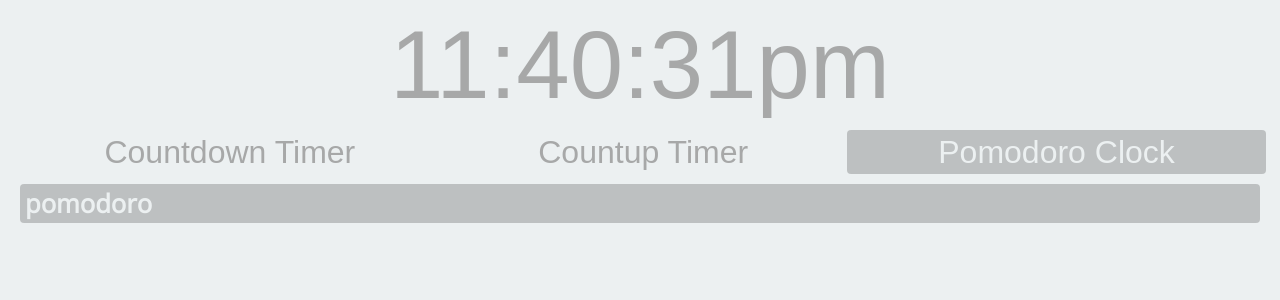
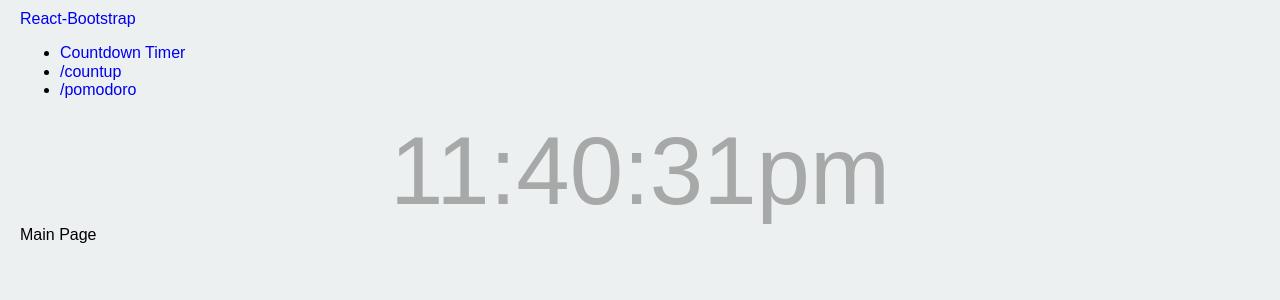
Before and after one commit to pomodoroclock/pomodoroclock.github.io, a React (Create React App) app: page /pomodoro in a window 1280 px wide. Shown: the top 300 px of the page. Built offline with nearby package versions, Linux system fonts and the light colour scheme.

Commit message:
Added yarn support and edited for Boostrap

```diff
--- a/src/App.js
+++ /dev/null
@@ -1,44 +0,0 @@
-import React, { Component } from 'react';
-import { BrowserRouter, Route, NavLink } from 'react-router-dom';
-
-import DigitalClock from './DigitalClock';
-import { Countdown, Countup, Pomodoro } from './Clocks';
-import './styles/App.css';
-
-export default class App extends Component {
-  render() {
-    return (
-      <div>
-        <div className="pure-g">
-          <div className="pure-u-1-1">
-            <DigitalClock />
-          </div>
-        </div>
-        <BrowserRouter>
-          <div>
-            <Route path="/" component={Main} />
-            <Route path="/countdown" component={Countdown} />
-            <Route path="/countup" component={Countup} />
-            <Route path="/pomodoro" component={Pomodoro} />
-          </div>
-        </BrowserRouter>
-      </div>
-    );
-  }
-}
-
-const Main = () => {
-  return (
-    <div className="pure-g">
-      <div className="pure-u-1-3">
-        <NavLink to="/countdown" className="btn l-box" activeClassName="active">Countdown Timer</NavLink>
-      </div>
-      <div className="pure-u-1-3">
-        <NavLink to="/countup" className="btn l-box" activeClassName="active">Countup Timer</NavLink>
-      </div>
-      <div className="pure-u-1-3">
-        <NavLink to="/pomodoro" className="btn l-box" activeClassName="active">Pomodoro Clock</NavLink>
-      </div>
-    </div>
-  );
-};
--- a/src/Clocks.jsx
+++ b/src/components/Clocks.js
@@ -1,9 +1,8 @@
 import React, { Component } from 'react';
 
-import './styles/Clocks.css';
+import '../styles/Clocks.css';
 
 export class Countdown extends Component {
-
   constructor(props) {
     super(props);
     this.minutes = React.createRef();
--- a/src/DigitalClock.jsx
+++ b/src/components/DigitalClock.js
@@ -12,8 +12,8 @@ export default class DigitalClock extends Component {
 	}
 
 	getTime = () => {
-    const takeTwelve = n => n > 12 ?  n  - 12 : n,
-      addZero = n => n < 10 ? "0" +  n : n;
+    let takeTwelve = n => (n > 12) ? n - 12 : n;
+    let addZero = n => (n < 10) ? "0" + n : n;
 
     let d, h, m, s, t, amPm;
     d = new Date();
--- /dev/null
+++ b/src/components/Navbar.js
@@ -0,0 +1,31 @@
+import React from 'react';
+import { NavLink } from 'react-router-dom';
+import Navbar from 'react-bootstrap/lib/Navbar';
+import Nav from 'react-bootstrap/lib/Nav';
+import NavItem from 'react-bootstrap/lib/NavItem';
+
+function AppBar(props) {
+  return (
+    <Navbar>
+      <Navbar.Header>
+        <Navbar.Brand>
+          <a href="#home">React-Bootstrap</a>
+        </Navbar.Brand>
+      </Navbar.Header>
+      <Nav>
+
+        <NavItem eventKey={1} href="#">
+          <NavLink to="/countdown">Countdown Timer</NavLink>
+        </NavItem>
+        <NavItem eventKey={2} href="#">
+          /countup
+        </NavItem>
+        <NavItem eventKey={3} href="#">
+          /pomodoro
+        </NavItem>
+      </Nav>
+    </Navbar>
+  );
+}
+
+export default AppBar;
--- /dev/null
+++ b/src/containers/App.js
@@ -0,0 +1,27 @@
+import React, { Component } from 'react';
+import { Route } from 'react-router-dom';
+
+import Navbar from '../components/Navbar';
+import Main from '../routes/Main';
+import DigitalClock from '../components/DigitalClock';
+import { Countdown, Countup, Pomodoro } from '../components/Clocks';
+
+class App extends Component {
+  componentWillMount() {
+    document.title = 'TickTock';
+  }
+  render() {
+    // <Route path="/countdown" component={Countdown} />
+    // <Route path="/countup" component={Countup} />
+    // <Route path="/pomodoro" component={Pomodoro} />
+    return (
+      <div>
+        <Navbar />
+        <DigitalClock />
+        <Route path="/" component={Main} />
+      </div>
+    );
+  }
+}
+
+export default App;
--- a/src/styles/App.css
+++ b/src/index.css
@@ -6,7 +6,7 @@ h1, h3 {
   margin: 0;
 }
 h1 {
-  font-family: 'Open Sans', serif;
+  font-family: 'M PLUS Rounded 1c', sans-serif;
   font-size: 2em;
   margin: 0;
 }
--- a/src/index.js
+++ b/src/index.js
@@ -1,8 +1,14 @@
 import React from 'react';
-import ReactDOM from 'react-dom';
-import './styles/index.css';
-import App from './App';
+import { render } from 'react-dom';
+import { BrowserRouter } from 'react-router-dom';
+
+import './index.css';
+import App from './containers/App';
 import registerServiceWorker from './registerServiceWorker';
 
-ReactDOM.render(<App />, document.getElementById('root'));
+render((
+  <BrowserRouter>
+    <App />
+  </BrowserRouter>
+), document.getElementById('root'));
 registerServiceWorker();
--- /dev/null
+++ b/src/routes/Main.js
@@ -0,0 +1,7 @@
+import React from 'react';
+
+export default () => {
+  return (
+    <div>Main Page</div>
+  );
+}
--- a/src/styles/Clocks.css
+++ b/src/styles/Clocks.css
@@ -13,7 +13,7 @@
 h4 {
   margin: 0;
   font-size: 1.6em;
-  font-family: 'Open Sans', serif;
+  font-family: 'Roboto', serif;
 }
 
 .pure-form input[type=text] {
--- a/src/styles/index.css
+++ /dev/null
@@ -1,13 +0,0 @@
-body {
-  margin: 0;
-  padding: 0;
-  font-family: sans-serif;
-}
-::selection {
-  background: rgba(0,0,0,.4);
-  color: #ecf0f1;
-}
-::-moz-selection {
-  background: rgba(0,0,0,.4);
-  color: #ecf0f1;
-}
```
Also changed, not shown: package.json (+7 -5 lines), 2 other files (tests, documents, lock files or other folders).
